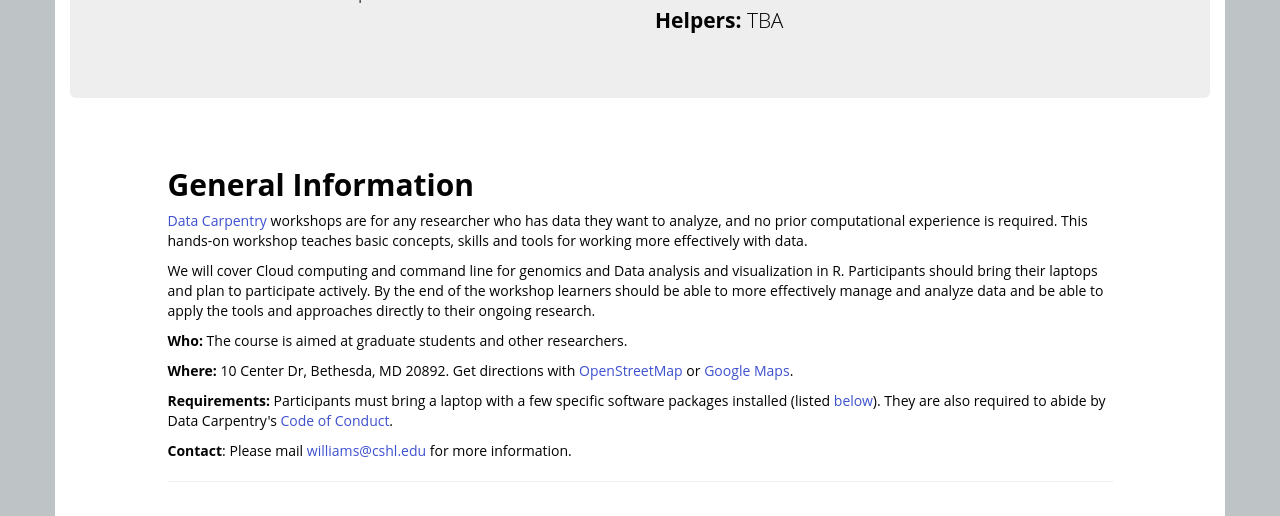
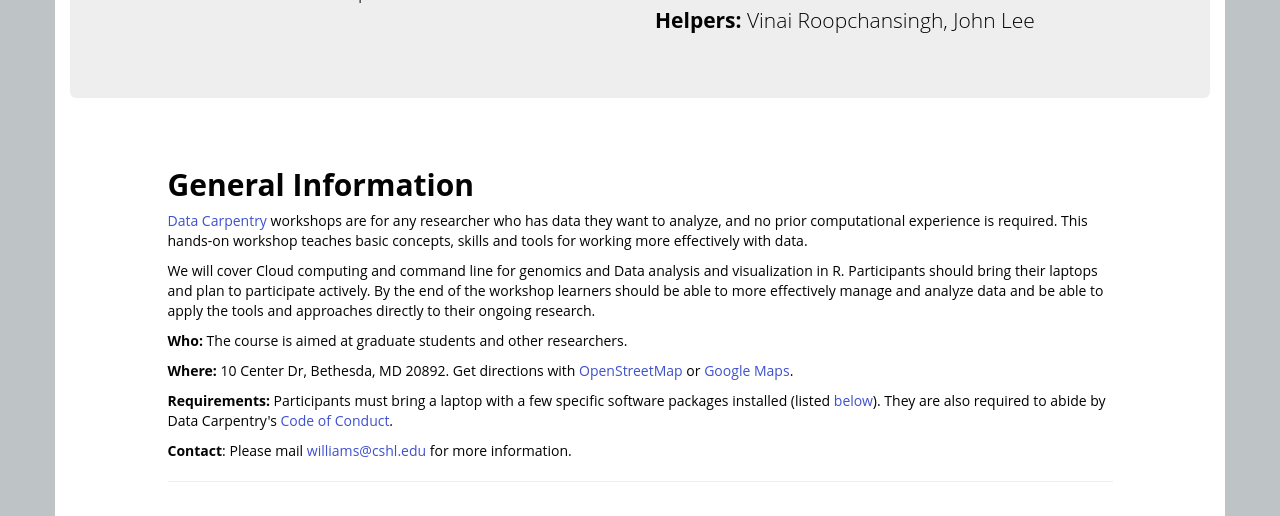
Before and after one commit to collinstorlie/2016-05-26-NIH, a Jekyll site: the page built from index.html, in a window 1280 px wide and 900 px high, cut to the strip 384-900 px from the top of the window. Built offline with Jekyll 4.4.1, drawn with Linux system fonts in a browser that asks for light colours; nearby versions of some CDN libraries; library files that are not in the unit come from our copies.

Commit message:
adding helper names

```diff
--- a/index.html
+++ b/index.html
@@ -11,7 +11,7 @@ humantime: 9:00 am - 4:30 pm
 startdate: 2016-05-26
 enddate: 2016-05-27
 instructor: ["Jason Williams", "Ryan Dale", "Adam Thomas"]
-helper: ["TBA"]
+helper: ["Vinai Roopchansingh","John Lee"]
 contact: williams@cshl.edu
 etherpad: http://pad.software-carpentry.org//2016-05-26-NIH
 eventbrite:
```
Also changed, not shown: 3 other files.
